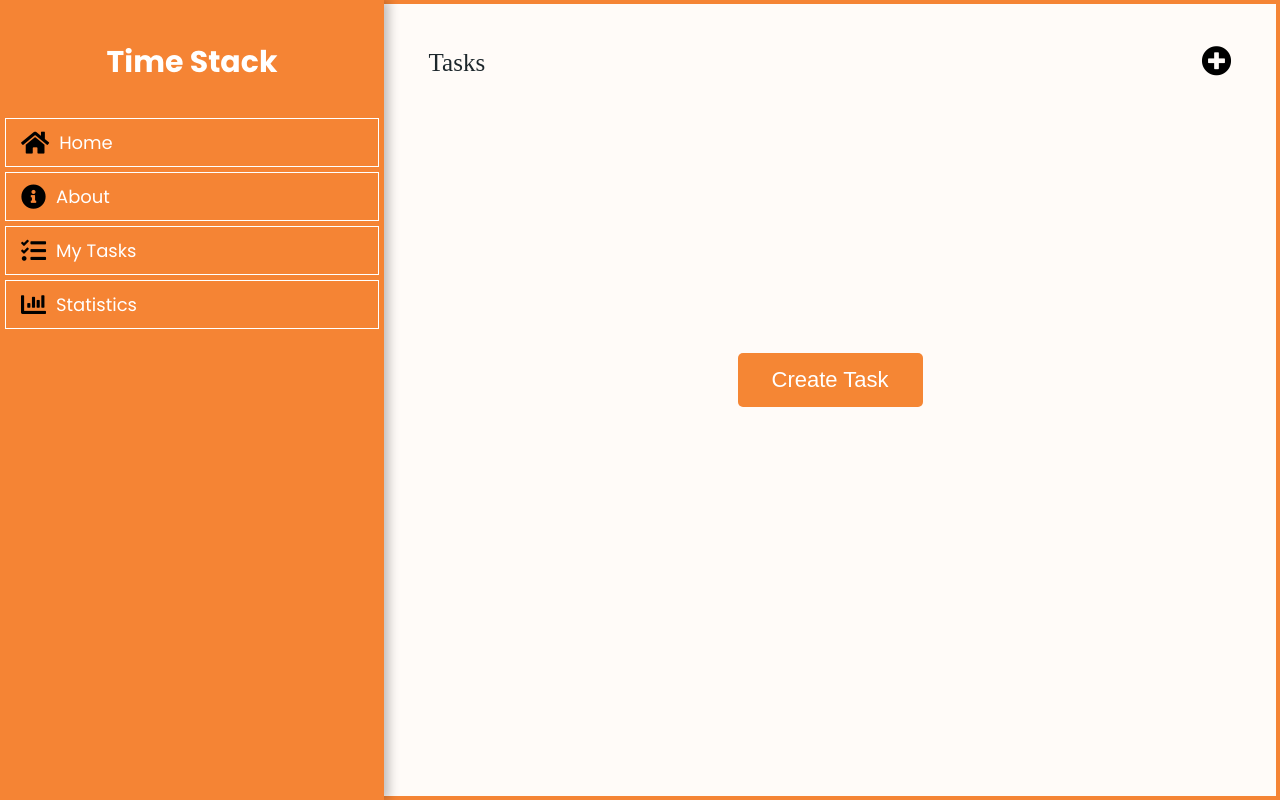
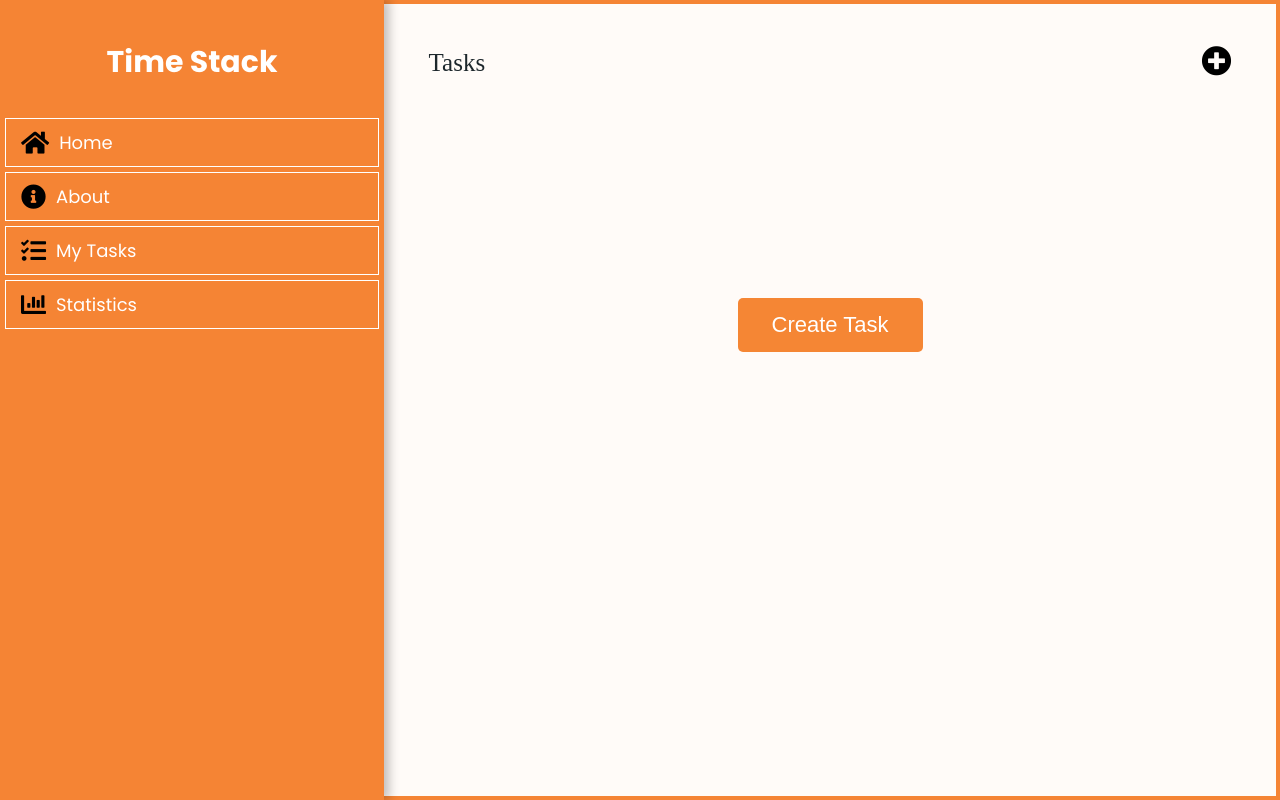
Before and after one commit to Nwoye-Ezekiel/stack, a React (Create React App) app: page /Tasks in a window 1280 px wide. Built offline with nearby package versions, Linux system fonts and the light colour scheme; a web font is replaced by a local one.

Commit message:
margin adjustment

```diff
--- a/src/App.css
+++ b/src/App.css
@@ -65,7 +65,7 @@ body {
 .side {
   display: flex;
   flex-direction: column;
-  transform: translateX(-120%);
+  transform: translateX(-130%);
   position: fixed;
   top: 0;
   left: 0;
@@ -240,7 +240,7 @@ body {
   flex-direction: column;
   justify-content: center;
   align-items: center;
-  height: calc(100vh - 122px);
+  /* height: calc(100vh - 122px); */
   padding-top: 60px;
   width: 90%;
   margin: 0 auto;
@@ -569,7 +569,7 @@ label {
   z-index: 111;
   position: absolute;
   width: 100%;
-  height: 100%;
+  height: calc(100% - 110px);
   top: -20px;
   display: flex;
   justify-content: center;
@@ -744,7 +744,7 @@ label {
 }
 .side-left-close {
   width: 30%;
-  transform: translateX(-120%);
+  transform: translateX(-150%);
 }
 
 @media screen and (min-width: 800px) {
```
